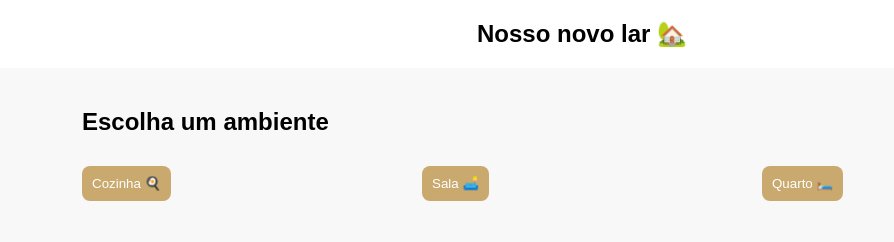
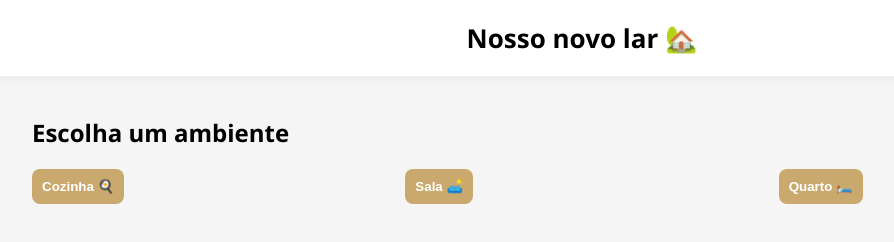
Before and after one commit to cerutti542/cha-casa-nova, a plain HTML site: page index.html in a window 1280 px wide. Shown: the whole page, without its empty margins (58-952 px from the left). Drawn offline with Linux system fonts and the light colour scheme.

Commit message:
Update style.css

```diff
--- a/style.css
+++ b/style.css
@@ -1,6 +1,6 @@
 body {
-  font-family: Arial, sans-serif;
-  background: #f8f8f8;
+  font-family: 'Segoe UI', sans-serif;
+  background: #f5f5f5;
   margin: 0;
 }
 
@@ -8,19 +8,20 @@ header {
   background: white;
   padding: 20px;
   text-align: center;
-  font-size: 24px;
+  font-size: 26px;
   font-weight: bold;
+  box-shadow: 0 2px 10px rgba(0,0,0,0.05);
 }
 
 .container {
-  max-width: 1000px;
+  max-width: 1100px;
   margin: auto;
   padding: 20px;
 }
 
 .grid {
   display: grid;
-  grid-template-columns: repeat(auto-fit, minmax(220px, 1fr));
+  grid-template-columns: repeat(auto-fit, minmax(230px, 1fr));
   gap: 20px;
 }
 
@@ -28,8 +29,13 @@ header {
   background: white;
   border-radius: 12px;
   padding: 15px;
-  box-shadow: 0 5px 15px rgba(0,0,0,0.08);
+  box-shadow: 0 6px 20px rgba(0,0,0,0.08);
   text-align: center;
+  transition: 0.3s;
+}
+
+.card:hover {
+  transform: translateY(-5px);
 }
 
 .card img {
@@ -44,5 +50,9 @@ button {
   padding: 10px;
   border-radius: 8px;
   cursor: pointer;
-  margin-top: 10px;
+  font-weight: bold;
 }
+
+button:hover {
+  opacity: 0.9;
+}
```
